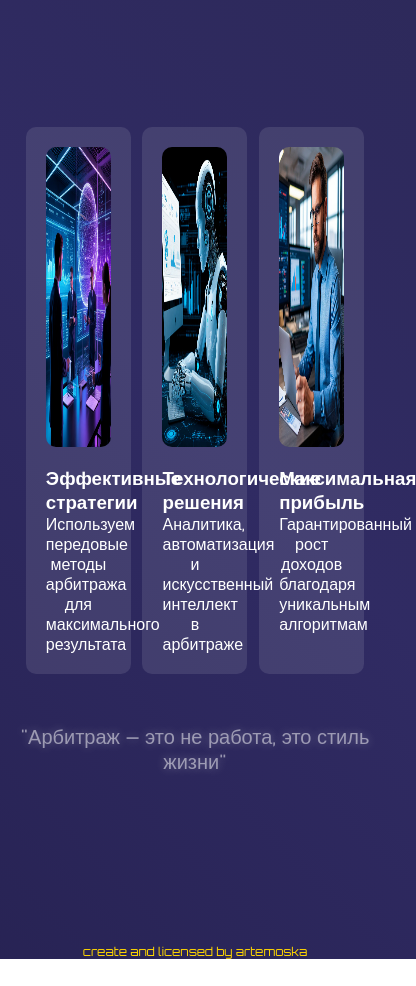
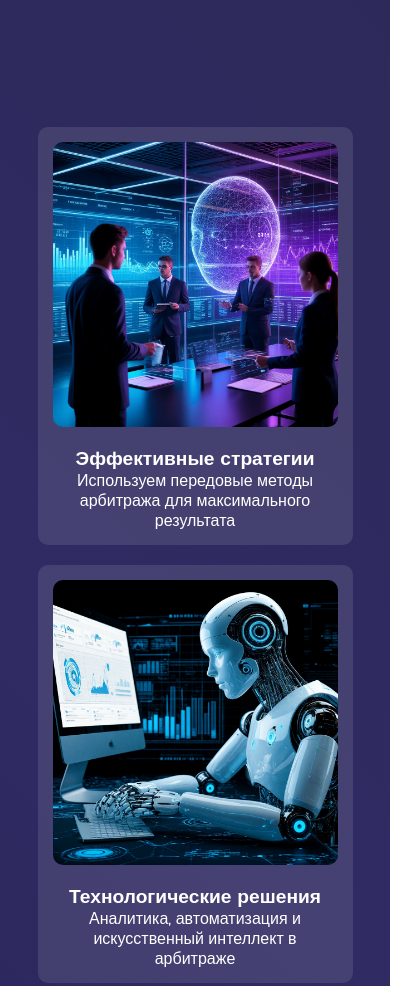
Before and after one commit to artemoska/BIONIC, a plain HTML site: page index.html in a window 390 px wide. Shown: the part 587-1573 px from the top of the page, 416 px wide, since content can reach past the window. Before the commit the page ends 1546 px from the top, so only its background shows below. Drawn offline with Linux system fonts and the light colour scheme.

Commit message:
Update index.html

```diff
--- a/index.html
+++ b/index.html
@@ -112,6 +112,33 @@
             font-size: 12px;
             color: gold;
         }
+        @media (max-width: 768px) {
+            .features {
+            flex-direction: column;
+            align-items: center;
+        }
+
+        .feature {
+            width: 90%;
+            margin-bottom: 20px;
+            padding: 15px;
+        }
+
+        .feature h3 {
+            font-size: 1.2rem;
+        }
+
+        .feature p {
+            font-size: 1rem;
+            min-height: 50px;
+    }
+
+        .feature img {
+            width: 100%;
+            height: auto;
+        }
+    }
+
     </style>
 </head>
 <body>
```
